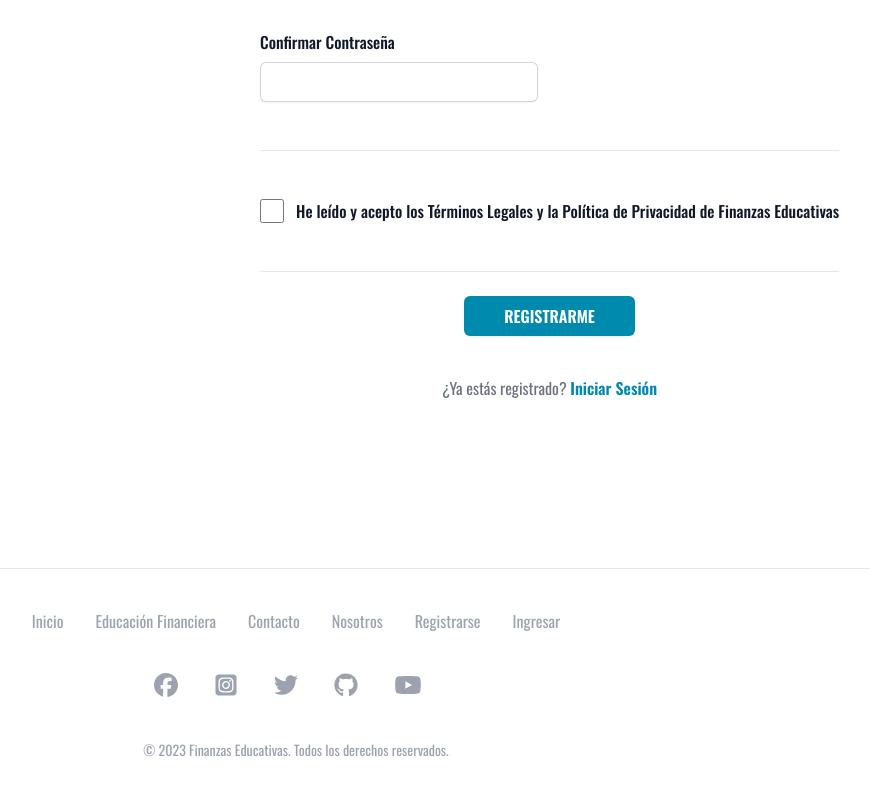
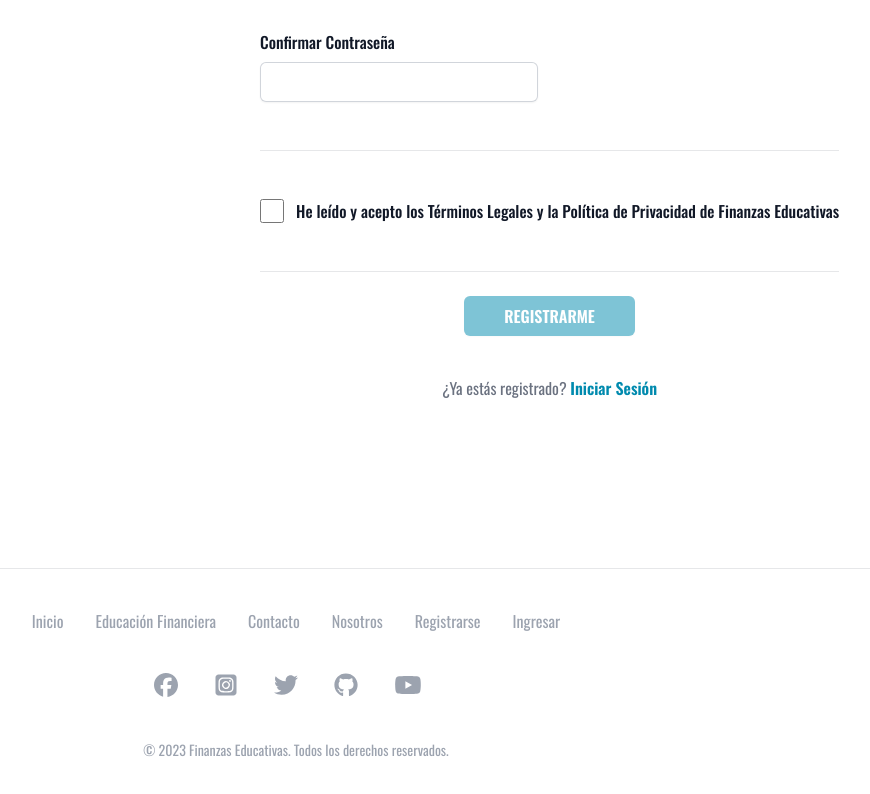
Before and after one commit to rojasricor/elective-4-project, a Next.js app: page /signup in a window 1280 px wide. Shown: the part 640-1434 px from the top of the page, without its empty margins (344-1214 px from the left). Built offline with nearby package versions, Linux system fonts and the light colour scheme.

Commit message:
checked terms, signup button

```diff
--- a/src/app/signup/page.tsx
+++ b/src/app/signup/page.tsx
@@ -1,14 +1,20 @@
-import { Metadata } from 'next'
+'use client'
+
+import Head from 'next/head'
 import Image from 'next/image'
 import Link from 'next/link'
 import SignUpGif from './gifs/signUp.gif'
-
-export const metadata: Metadata = {
-  title: 'Finanzas Educativas | Registrarse'
-}
+import { useState } from 'react'
 
 function Signup(): React.ReactNode {
+  const [termsAccepted, setTermsAccepted] = useState(false)
+
   return (
+    <>
+      <Head>
+        <title>Finanzas Educativas | Registrarse</title>
+      </Head>
+
       <div className=" flex min-h-full flex-1 flex-col justify-center px-6 pb-12 pt-6 lg:px-8 mb-10">
         <div className="sm:mx-auto sm:w-full sm:max-w-xl md:max-w-3xl">
           <h2 className="mt-10 text-center text-4xl md:text-3xl font-bold leading-9 tracking-tight text-gray-900">
@@ -175,6 +181,8 @@ function Signup(): React.ReactNode {
                         name="terminos"
                         type="checkbox"
                         className="h-6 w-6 rounded border-gray-300 text-[#008aae] focus:ring-[#79ad34]"
+                        checked={termsAccepted}
+                        onChange={() => setTermsAccepted(!termsAccepted)}
                       />
                     </div>
                     <div className="leading-6">
@@ -194,7 +202,8 @@ function Signup(): React.ReactNode {
             <div className="mt-6 flex items-center justify-center gap-x-6">
               <button
                 type="submit"
-              className="rounded-md px-10 py-2 font-semibold text-white shadow-sm focus-visible:outline focus-visible:outline-2 focus-visible:outline-offset-2 duration-300 bg-[#008aae] hover:bg-[#79ad34]"
+                className="rounded-md px-10 py-2 font-semibold text-white shadow-sm focus-visible:outline focus-visible:outline-2 focus-visible:outline-offset-2 duration-300 bg-[#008aae] hover:bg-[#79ad34] disabled:opacity-50"
+                disabled={!termsAccepted}
               >
                 REGISTRARME
               </button>
@@ -211,6 +220,7 @@ function Signup(): React.ReactNode {
           </form>
         </div>
       </div>
+    </>
   )
 }
 
```
Lines whose indentation alone changed are shown as unchanged.
